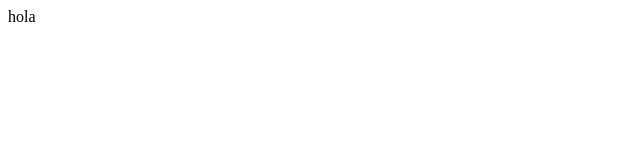
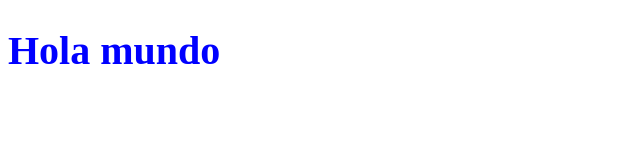
Before and after one commit to hansArevalo/css2, a plain HTML site: page index.html in a window 1280 px wide. Shown: the whole page, without its empty margins (0-640 px from the left). Drawn offline with Linux system fonts and the light colour scheme.

Commit message:
HERNCIA Y ESPECIFIDAD

```diff
--- a/index.html
+++ b/index.html
@@ -4,12 +4,13 @@
 <head>
   <meta charset="utf-8">
   <meta name="viewport" content="width=device-width">
-  <title>replit</title>
+  <title>Herencia cascada y especifidad</title>
   <link href="style.css" rel="stylesheet" type="text/css" />
 </head>
 
 <body>
-  hola
+  <h1 class="title" id:"title">Hola mundo</h1>
+
   <script src="script.js"></script>
 </body>
 
--- a/style.css
+++ b/style.css
@@ -2,3 +2,24 @@ html, body {
   height: 100%;
   width: 100%;
 }
+/*
+la cascada solo aplica los ultimos estilos modificados
+
+.title{
+  color:blue;
+}
+.title{
+  color:crimson;
+}
+*/
+.title{
+  color:blue;
+}
+h1{
+  color:tomato;
+  font-size:40px;
+}
+
+/* 1- selector de tipo, Pseudoelementos ::*/
+/* 10- selector de clase, Pseudoclase  :,[]*/
+/* 100- selector de ID*/
```
